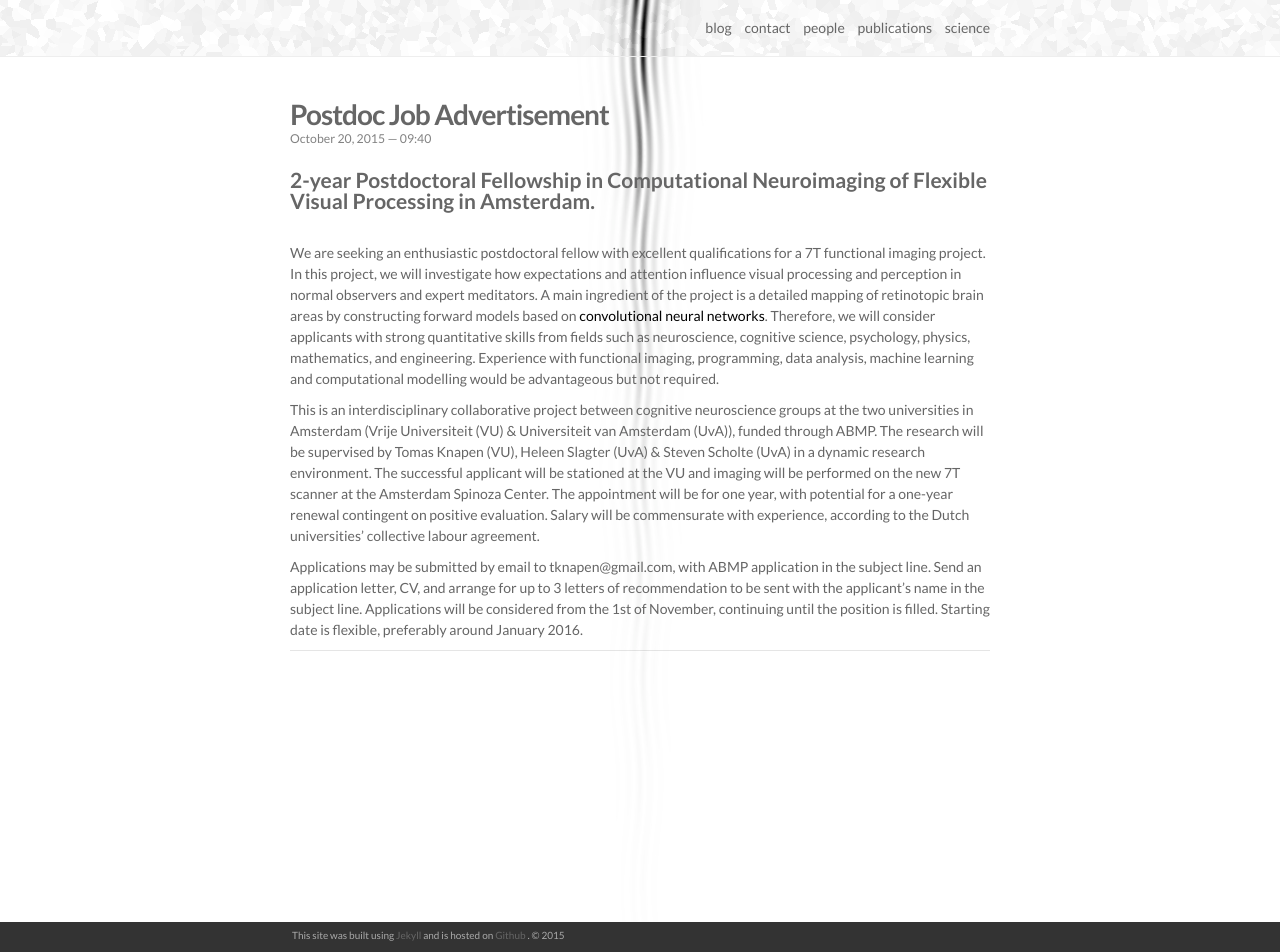
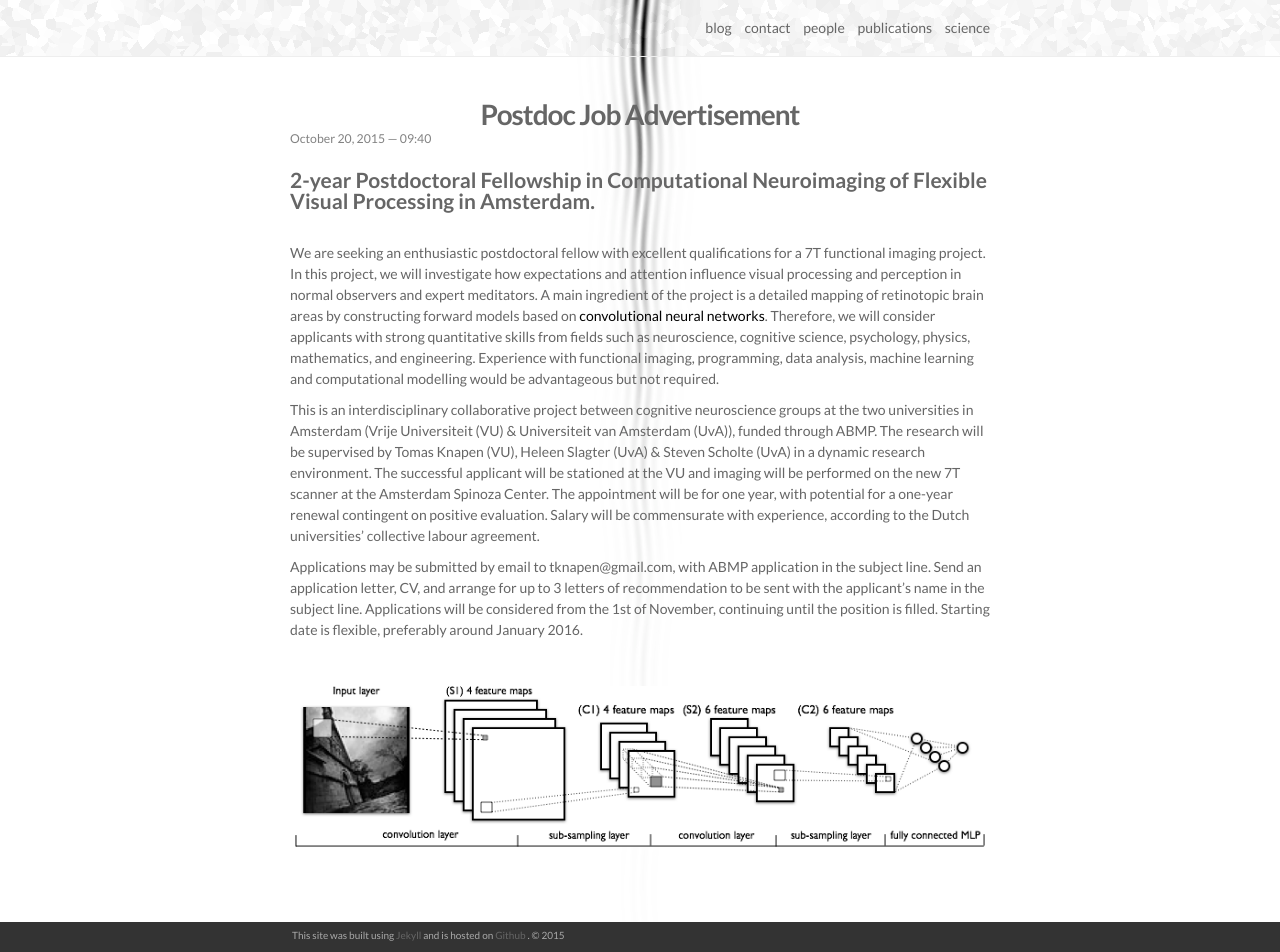
Before and after one commit to tknapen/tknapen.github.io, a Jekyll site: the page built from _posts/2015-10-20-PostDoc.markdown, in a window 1280 px wide and 952 px high. Built offline with Jekyll 4.4.1, drawn with Linux system fonts in a browser that asks for light colours; nearby versions of some CDN libraries.

Commit message:
updated postdoc add post and slight css tweak

```diff
--- a/_posts/2015-10-20-PostDoc.markdown
+++ b/_posts/2015-10-20-PostDoc.markdown
@@ -16,4 +16,9 @@ This is an interdisciplinary collaborative project between cognitive neuroscienc
 
 Applications may be submitted by email to tknapen@gmail.com, with ABMP application in the subject line. Send an application letter, CV, and arrange for up to 3 letters of recommendation to be sent with the applicant’s name in the subject line. Applications will be considered from the 1st of November, continuing until the position is filled. Starting date is flexible, preferably around January 2016.
 
+<br />
+
+<img class="col three" src="/img/posts/mylenet.png">
+
+
 <hr />
--- a/_sass/_layout.scss
+++ b/_sass/_layout.scss
@@ -140,6 +140,7 @@ margin-bottom: $vertical-spacing-unit;
 font-size: 28px;
 letter-spacing: -1px;
 line-height: 1;
+text-align: center;
 @include media-query($on-laptop) {
 font-size: 24px;
     }
```
Also changed, not shown: img/posts/mylenet.png (added).
